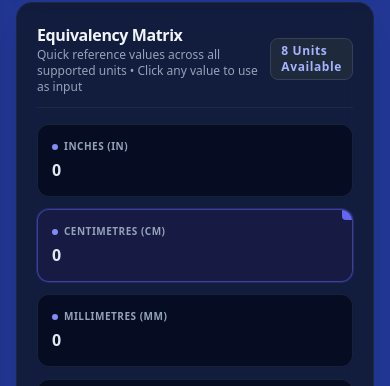
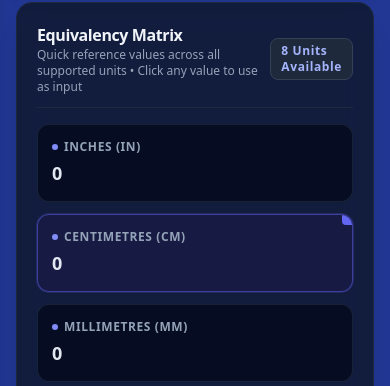
Before and after one commit to krunabot/ConvertionApi, a React (Vite) app in the folder omni-convert-premium/: page / in a window 390 px wide. Shown: the part 458-844 px from the top of the page. Built offline with nearby package versions, Linux system fonts and the light colour scheme; no server answers.

Commit message:
even larger text for mobile

```diff
--- a/omni-convert-premium/src/App.jsx
+++ b/omni-convert-premium/src/App.jsx
@@ -141,7 +141,7 @@ function ConverterView({
                   {isTarget && (
                     <div className="absolute top-0 right-0 w-2.5 h-2.5 bg-indigo-500 rounded-bl"></div>
                   )}
-                  <div className="text-[10px] text-slate-400 font-bold uppercase tracking-wider truncate flex items-center justify-between gap-1.5">
+                  <div className="text-xs sm:text-[10px] text-slate-400 font-bold uppercase tracking-wider truncate flex items-center justify-between gap-1.5">
                     <span className="flex items-center gap-1.5 truncate">
                       <span
                         className={`w-1.5 h-1.5 rounded-full shrink-0 ${
@@ -152,11 +152,11 @@ function ConverterView({
                       ></span>
                       {o.label}
                     </span>
-                    <span className="text-[9px] text-indigo-400 font-semibold opacity-0 group-hover:opacity-100 transition-opacity">
+                    <span className="text-[10px] sm:text-[9px] text-indigo-400 font-semibold opacity-0 group-hover:opacity-100 transition-opacity">
                       Click to use
                     </span>
                   </div>
-                  <div className="text-base font-semibold mt-1 text-slate-200 truncate group-hover:text-indigo-300 transition-colors">
+                  <div className="text-lg sm:text-base font-semibold mt-1 text-slate-200 truncate group-hover:text-indigo-300 transition-colors">
                     {formatOutputDisplay(stepResult, 4)}
                   </div>
                 </button>
```
